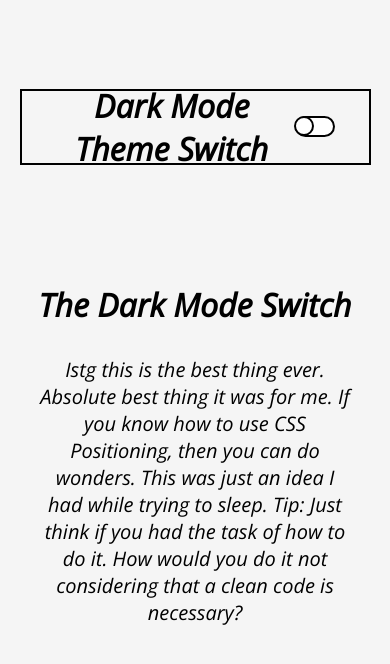
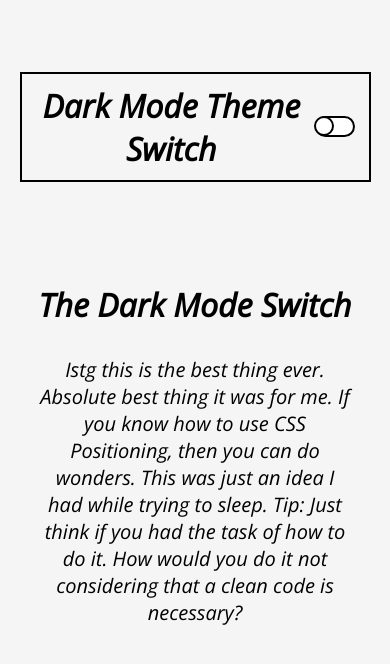
Before and after one commit to Gravity459/Dark-Mode-Theme, a plain HTML site: page index.html in a window 390 px wide. Drawn offline with nearby package versions, Linux system fonts and the light colour scheme.

Commit message:
Update for responsive design

```diff
--- a/style.css
+++ b/style.css
@@ -14,7 +14,6 @@ body {
 .container {
     width: 100%;
     height: 100%;
-    /* background-color: gray; */
     background-color: whitesmoke;
     display: grid;
     grid-template-rows: 30% auto;
@@ -47,8 +46,6 @@ body {
         background-color: white;
     }
 }
-
-
 
 .theme-container {
     width: 100%;
@@ -188,3 +185,10 @@ body {
     padding: 10px;
     font-size: 20px;
 }
+
+@media (max-width: 520px) {
+    .theme-tile {
+       height: auto;
+       padding: 10px;
+    }
+  }
```
